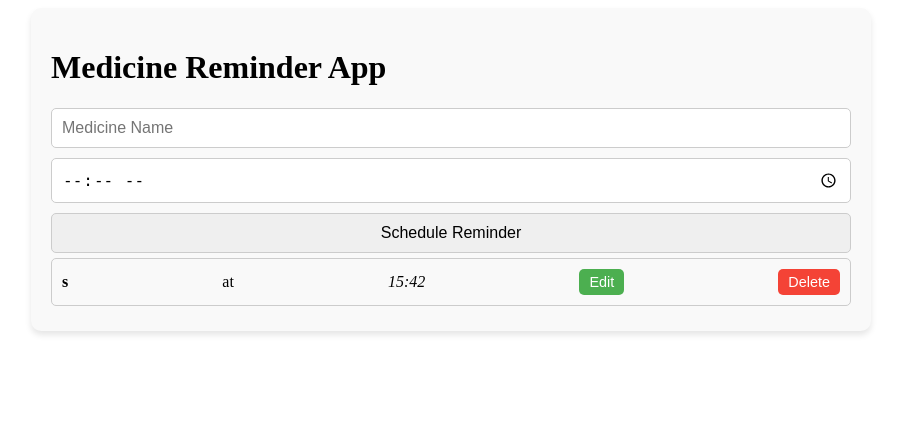
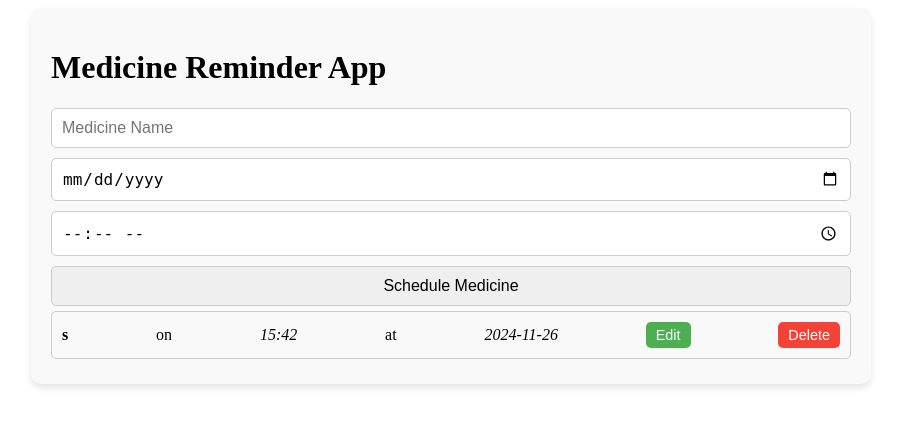
Before and after one commit to Ankitprajapati24/Saathi_App, a Flask app: page / in a window 1280 px wide. Shown: the top 427 px of the page, without its empty margins (189-1090 px from the left). Run offline with Flask 3, Linux system fonts and the light colour scheme; data comes from the database, SQL or seed files in the repository; both versions use the stored data as it was after the commit.

Commit message:
updated on 3 : 45

```diff
--- a/medicine-reminder-app/app.py
+++ b/medicine-reminder-app/app.py
@@ -13,8 +13,10 @@ def init_db():
         conn.execute('''CREATE TABLE IF NOT EXISTS reminders (
             id INTEGER PRIMARY KEY AUTOINCREMENT,
             medicine_name TEXT NOT NULL,
+            reminder_date TEXT NOT NULL,
             reminder_time TEXT NOT NULL
         )''')
+
 
 # Add a new reminder
 @app.route('/add_reminder', methods=['POST'])
@@ -22,16 +24,18 @@ def add_reminder():
     data = request.json
     medicine_name = data['medicineName']
     reminder_time = data['reminderTime']
+    reminder_date = data['reminderDate']
+
     with sqlite3.connect(DATABASE) as conn:
-        conn.execute("INSERT INTO reminders (medicine_name, reminder_time) VALUES (?, ?)",
-                     (medicine_name, reminder_time))
+        conn.execute("INSERT INTO reminders (medicine_name, reminder_time, reminder_date) VALUES (?, ?, ?)",
+                     (medicine_name, reminder_time, reminder_date))
     return jsonify({'status': 'success'})
 
 # Get all reminders
 @app.route('/get_reminders', methods=['GET'])
 def get_reminders():
     with sqlite3.connect(DATABASE) as conn:
-        reminders = conn.execute("SELECT id, medicine_name, reminder_time FROM reminders").fetchall()
+        reminders = conn.execute("SELECT id, medicine_name, reminder_time, reminder_date FROM reminders").fetchall()
     return jsonify(reminders)
 
 # API to check current reminders (called by frontend)
@@ -40,6 +44,7 @@ def check_reminders():
     now = datetime.now().strftime("%H:%M")
     with sqlite3.connect(DATABASE) as conn:
         reminders = conn.execute("SELECT * FROM reminders WHERE reminder_time = ?", (now,)).fetchall()
+        reminders = conn.execute("SELECT * FROM reminders WHERE reminder_date = ?", (now,)).fetchall()
     return jsonify(reminders)
 
 # Update a reminder (UPDATE)
@@ -49,10 +54,11 @@ def update_reminder():
     reminder_id = data['id']
     medicine_name = data['medicineName']
     reminder_time = data['reminderTime']
+    reminder_date = data['reminderDate']
     with sqlite3.connect(DATABASE) as conn:
         conn.execute(
             "UPDATE reminders SET medicine_name = ?, reminder_time = ? WHERE id = ?",
-            (medicine_name, reminder_time, reminder_id)
+            (medicine_name, reminder_time, reminder_id,reminder_date)
         )
     return jsonify({'status': 'success'})
 
--- a/medicine-reminder-app/static/css/index.processed.css
+++ b/medicine-reminder-app/static/css/index.processed.css
@@ -63,3 +63,69 @@
         margin-top: 5px;
     }
 }
+
+
+/* Notification Styles */
+#notification-container {
+    position: fixed;
+    top: 20px;
+    right: 20px;
+    display: flex;
+    flex-direction: column;
+    gap: 10px;
+    z-index: 1000;
+}
+
+.notification {
+    padding: 15px 20px;
+    border-radius: 5px;
+    font-size: 1rem;
+    color: #fff;
+    animation: fadeIn 0.3s ease-in-out;
+}
+
+.notification.info {
+    background-color: #4285f4;
+}
+
+.notification.success {
+    background-color: #34a853;
+}
+
+.notification.error {
+    background-color: #ea4335;
+}
+
+@keyframes fadeIn {
+    from {
+        opacity: 0;
+        transform: translateY(-10px);
+    }
+    to {
+        opacity: 1;
+        transform: translateY(0);
+    }
+}
+
+/* Responsive Design */
+.container {
+    max-width: 800px;
+    margin: 0 auto;
+    padding: 20px;
+    background-color: #f9f9f9;
+    border-radius: 10px;
+    box-shadow: 0 4px 6px rgba(0, 0, 0, 0.1);
+}
+
+.form {
+    display: flex;
+    flex-direction: column;
+    gap: 10px;
+}
+
+.form input, .form button {
+    padding: 10px;
+    font-size: 1rem;
+    border: 1px solid #ccc;
+    border-radius: 5px;
+}
--- a/medicine-reminder-app/static/js/index.js
+++ b/medicine-reminder-app/static/js/index.js
@@ -1,3 +1,21 @@
+// Function to show notifications
+const showNotification = (message, type = 'info') => {
+    const notificationContainer = document.getElementById('notification-container');
+
+    // Create a notification element
+    const notification = document.createElement('div');
+    notification.className = `notification ${type}`;
+    notification.innerText = message;
+
+    // Append to the container
+    notificationContainer.appendChild(notification);
+
+    // Remove the notification after 5 seconds
+    setTimeout(() => {
+        notification.remove();
+    }, 5000);
+};
+
 // Load reminders
 async function loadReminders() {
     const response = await fetch('/get_reminders');
@@ -5,8 +23,8 @@ async function loadReminders() {
     const remindersList = document.getElementById('remindersList');
     remindersList.innerHTML = reminders.map(r => `
         <div class="reminder" data-id="${r[0]}">
-            <strong>${r[1]}</strong> at <em>${r[2]}</em>
-            <button class="btn-edit" onclick="editReminder(${r[0]}, '${r[1]}', '${r[2]}')">Edit</button>
+            <strong>${r[1]}</strong> on <em>${r[2]}</em> at <em>${r[3]}</em>
+            <button class="btn-edit" onclick="editReminder(${r[0]}, '${r[1]}', '${r[2]}', '${r[3]}')">Edit</button>
             <button class="btn-delete" onclick="deleteReminder(${r[0]})">Delete</button>
         </div>
     `).join('');
@@ -15,40 +33,42 @@ async function loadReminders() {
 // Add new reminder
 document.getElementById('scheduleReminder').addEventListener('click', async () => {
     const medicineName = document.getElementById('medicineName').value;
+    const reminderDate = document.getElementById('reminderDate').value;
     const reminderTime = document.getElementById('reminderTime').value;
 
-    if (!medicineName || !reminderTime) {
-        alert('Please provide all fields.');
+    if (!medicineName || !reminderDate || !reminderTime) {
+        showNotification('All fields are required!', 'error');
         return;
     }
 
     await fetch('/add_reminder', {
         method: 'POST',
         headers: { 'Content-Type': 'application/json' },
-        body: JSON.stringify({ medicineName, reminderTime })
+        body: JSON.stringify({ medicineName, reminderDate, reminderTime })
     });
 
-    alert('Reminder scheduled!');
+    showNotification('Reminder scheduled successfully!', 'success');
     loadReminders();
 });
 
 // Edit reminder
-async function editReminder(id, oldName, oldTime) {
+async function editReminder(id, oldName, oldDate, oldTime) {
     const newName = prompt('Enter new medicine name:', oldName);
-    const newTime = prompt('Enter new reminder time:', oldTime);
+    const newDate = prompt('Enter new reminder date (YYYY-MM-DD):', oldDate);
+    const newTime = prompt('Enter new reminder time (HH:MM AM/PM):', oldTime);
 
-    if (!newName || !newTime) {
-        alert('Both fields are required!');
+    if (!newName || !newDate || !newTime) {
+        showNotification('All fields are required!', 'error');
         return;
     }
 
     await fetch('/update_reminder', {
         method: 'PUT',
         headers: { 'Content-Type': 'application/json' },
-        body: JSON.stringify({ id, medicineName: newName, reminderTime: newTime })
+        body: JSON.stringify({ id, medicineName: newName, reminderDate: newDate, reminderTime: newTime })
     });
 
-    alert('Reminder updated!');
+    showNotification('Reminder updated successfully!', 'success');
     loadReminders();
 }
 
@@ -62,9 +82,24 @@ async function deleteReminder(id) {
         body: JSON.stringify({ id })
     });
 
-    alert('Reminder deleted!');
+    showNotification('Reminder deleted successfully!', 'success');
     loadReminders();
 }
 
-// Load reminders on page load
-document.addEventListener('DOMContentLoaded', loadReminders);
+
+
+// Poll reminders for notifications
+async function checkReminders() {
+    const response = await fetch('/check_reminders');
+    const reminders = await response.json();
+
+    reminders.forEach(reminder => {
+        showNotification(`Time to take your medicine: ${reminder[1]}`, 'info');
+    });
+}
+
+// Initialize the app
+document.addEventListener('DOMContentLoaded', () => {
+    loadReminders();
+    setInterval(checkReminders, 60000); // Check every minute
+});
--- a/medicine-reminder-app/templates/index.html
+++ b/medicine-reminder-app/templates/index.html
@@ -3,7 +3,7 @@
   <head>
     <meta charset="UTF-8" />
     <meta name="viewport" content="width=device-width, initial-scale=1.0" />
-    <title>Medicine Reminder App</title>
+    <title>Saathi Medicine App</title>
     <link
       rel="stylesheet"
       href="{{ url_for('static', filename='css/index.processed.css') }}"
@@ -14,16 +14,17 @@
       <h1>Medicine Reminder App</h1>
       <div class="form">
         <input type="text" id="medicineName" placeholder="Medicine Name" />
+        <input type="date" id="reminderDate" placeholder="Reminder Date" />
         <input type="time" id="reminderTime" />
-        <button id="scheduleReminder">Schedule Reminder</button>
+
+        <button id="scheduleReminder">Schedule Medicine</button>
       </div>
       <div id="remindersList"></div>
     </div>
     <script src="{{ url_for('static', filename='js/index.js') }}"></script>
 
+
     <!-- Notification Container -->
     <div id="notification-container"></div>
-
-    <script src="{{ url_for('static', filename='js/index.js') }}"></script>
   </body>
 </html>
```
Also changed, not shown: medicine-reminder-app/medicine_reminders.db.
